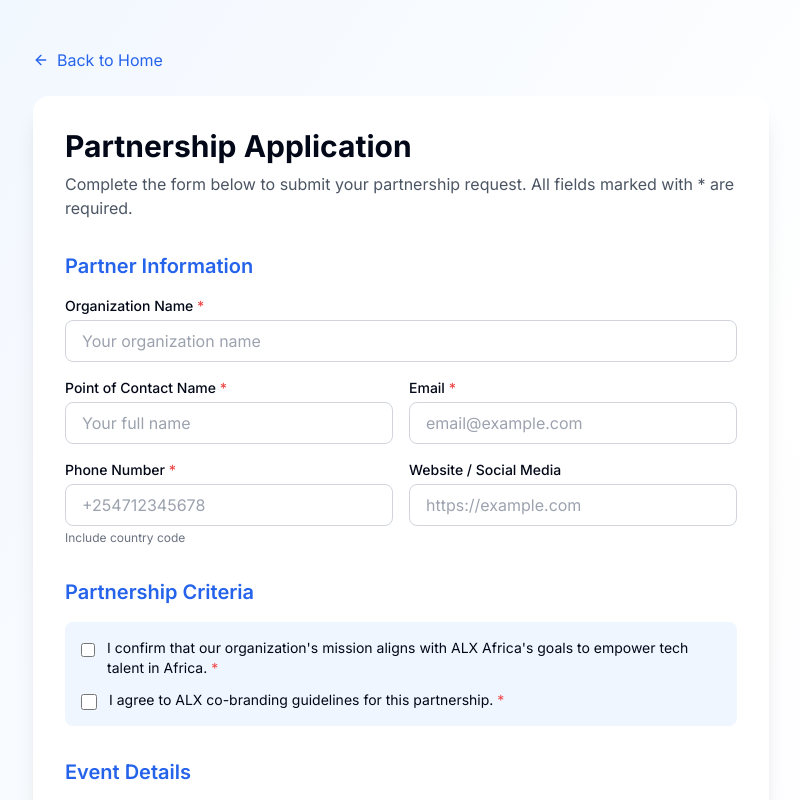
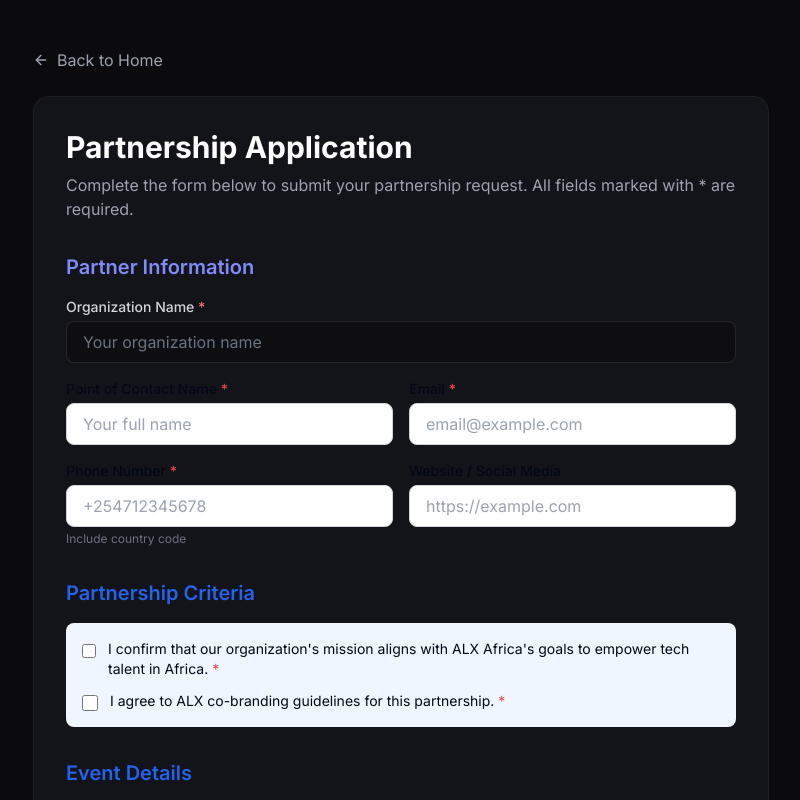
Before and after one commit to BisratJ/alx-partnership, a Next.js app: page /apply in a window 1280 px wide. Shown: the top 800 px of the page, without its empty margins (239-1039 px from the left). Built offline with nearby package versions, Linux system fonts and the light colour scheme.

Commit message:
Start applying dark theme to apply page

```diff
--- a/app/apply/page.tsx
+++ b/app/apply/page.tsx
@@ -49,38 +49,38 @@ export default function ApplyPage() {
   };
 
   return (
-    <div className="min-h-screen bg-gradient-to-br from-blue-50 via-white to-purple-50 py-12">
+    <div className="min-h-screen bg-[#0a0a0f] py-12">
       <div className="container mx-auto px-4 max-w-3xl">
         {/* Back Button */}
         <Link
           href="/"
-          className="inline-flex items-center gap-2 text-blue-600 hover:text-blue-700 mb-6"
+          className="inline-flex items-center gap-2 text-gray-400 hover:text-white mb-6 transition-colors"
         >
           <ArrowLeft className="w-4 h-4" />
           Back to Home
         </Link>
 
-        <div className="bg-white rounded-2xl shadow-xl p-8">
-          <h1 className="text-3xl font-bold mb-2">Partnership Application</h1>
-          <p className="text-gray-600 mb-8">
+        <div className="bg-[#13131a] rounded-2xl border border-white/5 p-8">
+          <h1 className="text-3xl font-bold mb-2 text-white">Partnership Application</h1>
+          <p className="text-gray-400 mb-8">
             Complete the form below to submit your partnership request. All fields marked with * are required.
           </p>
 
           <form onSubmit={handleSubmit} className="space-y-8">
             {/* Partner Information */}
             <section>
-              <h2 className="text-xl font-semibold mb-4 text-blue-600">Partner Information</h2>
+              <h2 className="text-xl font-semibold mb-4 text-indigo-400">Partner Information</h2>
               <div className="space-y-4">
                 <div>
-                  <label className="block text-sm font-medium mb-1">
-                    Organization Name <span className="text-red-500">*</span>
+                  <label className="block text-sm font-medium mb-1 text-gray-300">
+                    Organization Name <span className="text-red-400">*</span>
                   </label>
                   <input
                     type="text"
                     name="org_name"
                     required
                     maxLength={150}
-                    className="w-full px-4 py-2 border border-gray-300 rounded-lg focus:ring-2 focus:ring-blue-500 focus:border-blue-500"
+                    className="w-full px-4 py-2 bg-black/30 border border-white/10 rounded-lg focus:ring-2 focus:ring-indigo-500 focus:border-indigo-500 text-white placeholder:text-gray-500"
                     placeholder="Your organization name"
                   />
                 </div>
```
